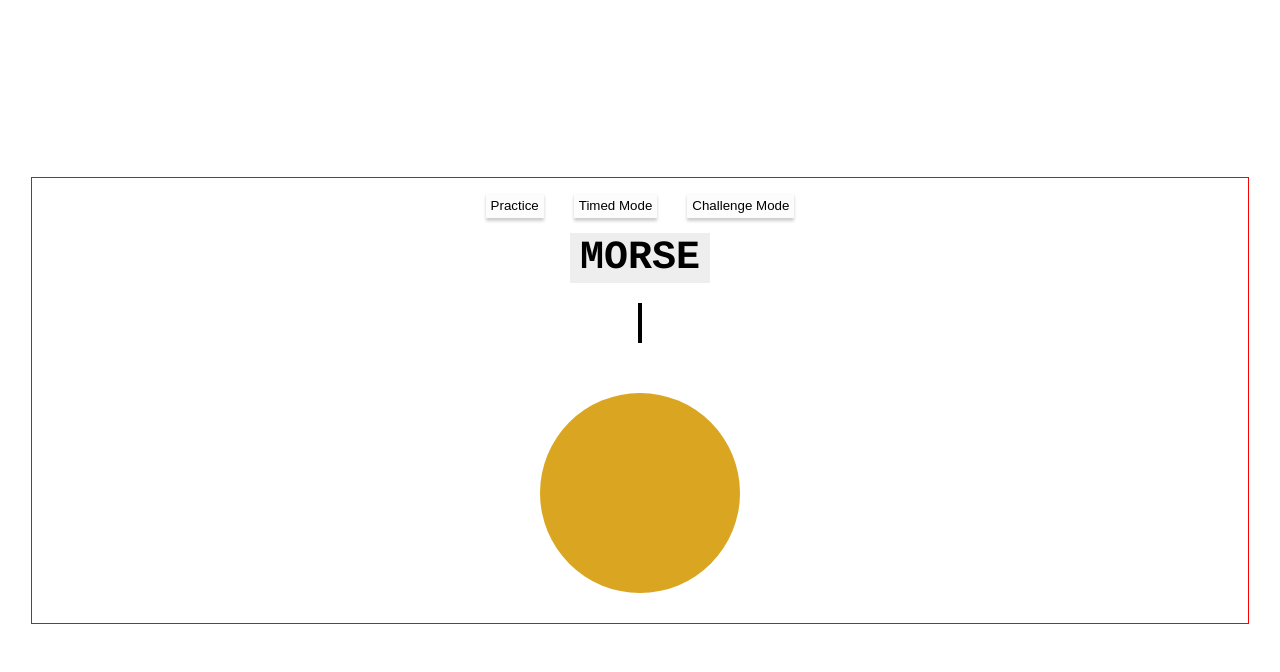
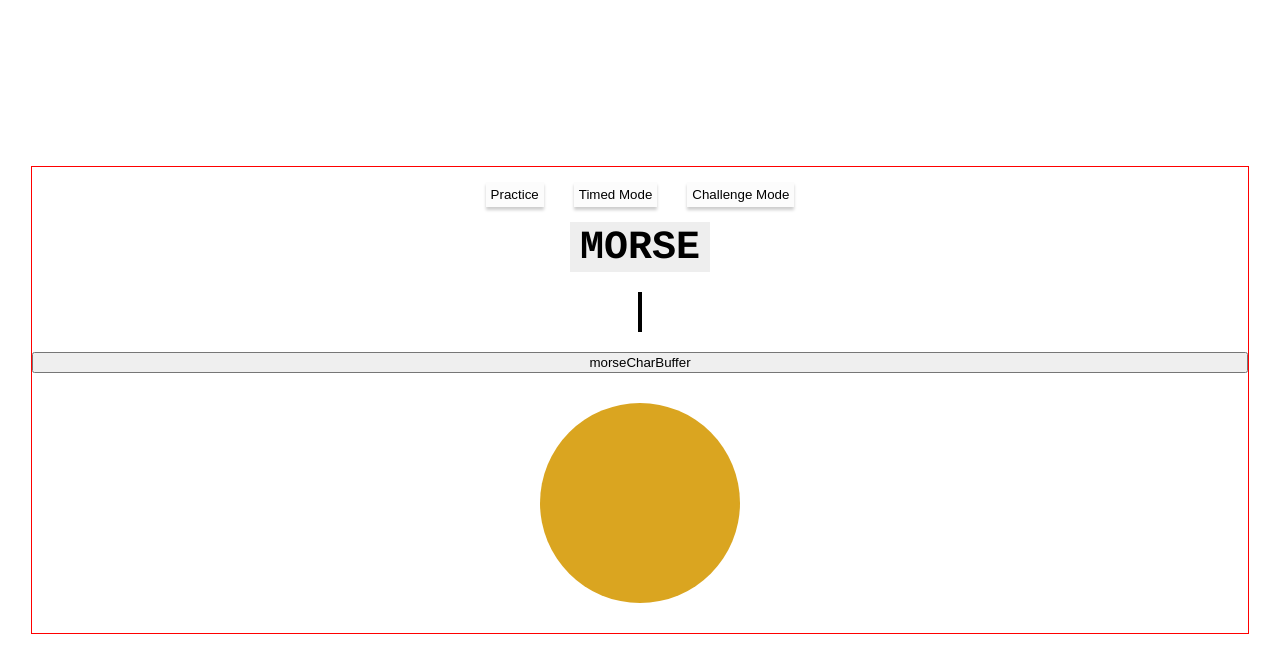
Before and after one commit to genemecija/learn-morse-code, a React (Create React App) app: page / in a window 1280 px wide. Both pictures are taken after a click on the button "Challenge Mode". Shown: the top 672 px of the page. Built offline with nearby package versions, Linux system fonts and the light colour scheme.

Commit message:
Challenge mode functionality progress

```diff
--- a/src/app-modes/ChallengeMode.js
+++ b/src/app-modes/ChallengeMode.js
@@ -12,6 +12,7 @@ function ChallengeMode() {
     return (
         <>
             <ChallengeDisplay buffer={morseCharBuffer} word="Morse" setMorseCharBuffer={setMorseCharBuffer}/>
+            <button onClick={() => console.log(morseCharBuffer)}>morseCharBuffer</button>
         </>
     );
 
--- /dev/null
+++ b/src/components/ChallengeBufferDisplay.js
@@ -0,0 +1,73 @@
+import React from "react"
+import DitDahDisplay from "./DitDahDisplay"
+import morseCode from '../data/morse-reverse.json'
+
+function ChallengeBufferDisplay(props) {
+
+    let ditDahs = []
+    let incorrectIndex = props.incorrectIndex
+
+    let morseLetters = props.buffer.split(' ')
+    if (incorrectIndex) {
+        console.log('incorrectIndex:', incorrectIndex);
+        for (let i in morseLetters) {
+            let letter = morseLetters[i]
+
+            if (Number(i) === incorrectIndex) {
+                ditDahs.push(letter.split('').map((ditdah,index) => <DitDahDisplay key={index} dd={ditdah}  className={"morseError"}/>))
+            } else {
+                console.log('i === incorrectIndex', i, incorrectIndex);
+                ditDahs.push(letter.split('').map((ditdah,index) => <DitDahDisplay key={index} dd={ditdah} className={""}/>))
+            }
+        }
+    } else {
+        ditDahs = props.buffer.split('').map((ditdah,index) => <DitDahDisplay key={index} dd={ditdah} />)
+        console.log('ditDahs:', typeof ditDahs, ditDahs.length, ditDahs);
+    }
+
+
+    let alphanumeric = ''
+    // if (props.buffer.includes(' ')) {
+
+    let letters = props.buffer.split(' ')
+
+    if (props.buffer === '') {}
+    else {
+        for (let i in letters) {
+            if (letters[i] === ' ') {
+                alphanumeric += ' '
+            } else {
+                if (morseCode[letters[i]] === undefined) {
+                    // alphanumeric += '[?]'
+                    alphanumeric += (letters[i] === '' ? '':'[?]')
+                } else {
+                    alphanumeric += morseCode[letters[i]]
+                }
+            }
+        }
+    }
+
+    // } else if (props.buffer !== '') {
+    //     let letters = props.buffer
+    //     if (morseCode[letters] === undefined) {
+    //         alphanumeric += '[?]'
+    //     } else {
+    //         alphanumeric += morseCode[letters]
+    //     }
+    // }
+
+    return (
+        <div id="challengeBufferDisplay">
+            <div id="ditDahs">
+                {ditDahs}
+            </div>
+            <div id="alphanumeric-container">
+                <div id="alphanumeric">
+                    {alphanumeric.toUpperCase()}
+                </div>
+            </div>
+        </div>
+    )
+}
+
+export default React.memo(ChallengeBufferDisplay)
--- a/src/components/ChallengeDisplay.js
+++ b/src/components/ChallengeDisplay.js
@@ -1,15 +1,16 @@
 import React from "react"
 // import DitDahDisplay from "./DitDahDisplay"
 import morseCode from '../data/morse-reverse.json'
-import MorseBufferDisplay from "./MorseBufferDisplay";
+import ChallengeBufferDisplay from "./ChallengeBufferDisplay";
 // import ChallengeWord from "./ChallengeWord";
 
 function ChallengeDisplay(props) {
     console.log('props.buffer:', props.buffer, '|END');
-    let morseLetters = props.buffer.split(' ')
+    let morseLetters = props.buffer.split('_').filter(l => l !== '')
     console.log('morseLetters:', morseLetters, morseLetters.length);
     let challengeLetters = props.word.split('')
     let correctIndexes = []
+    let incorrectIndex = null
 
     morseLetters.forEach((morseLetter, index) => {
         let morseAlpha = morseCode[morseLetter]
@@ -19,7 +20,11 @@ function ChallengeDisplay(props) {
             correctIndexes.push(index)
             console.log('MATCH', correctIndexes);
         } else {
-            console.log('MISMATCH: should be', challengeLetter, 'instead of', morseAlpha);
+            if (props.buffer.slice(-1) === "_") {
+                incorrectIndex = index
+                console.log('MISMATCH:', incorrectIndex, 'should be', challengeLetter, 'instead of', morseAlpha, '>', morseLetter);
+                // props.setMorseCharBuffer(morseLetters.slice(0,-1).join('_') + '_')
+            }
 
         }
         // else {
@@ -49,10 +54,13 @@ function ChallengeDisplay(props) {
     //     }
     // }
 
+
     let spannedWord = challengeLetters.map((letter,index) => {
         // console.log('correctIndexes',correctIndexes);
         // console.log('index',index);
-        let className = (correctIndexes.includes(index)) ? 'cLetter correct' : 'cLetter'
+        let className = 'cLetter'
+        className += (correctIndexes.includes(index)) ? ' correct' : ''
+        className += (incorrectIndex === index) ? ' morseError' : ''
         return (
             <span key={index} className={className} id={"chal"+index}>{letter}</span>
         )
@@ -63,7 +71,7 @@ function ChallengeDisplay(props) {
     return (
         <>
             <div id="challengeWord">{spannedWord}</div>
-            <MorseBufferDisplay buffer={props.buffer.replace(/\//g, ' ')} />
+            <ChallengeBufferDisplay buffer={props.buffer.slice(0,-1).replace(/_/g, ' ')} incorrectIndex={incorrectIndex} />
         </>
     )
 }
--- a/src/components/DitDahDisplay.js
+++ b/src/components/DitDahDisplay.js
@@ -2,7 +2,7 @@ import React from "react"
 
 function DitDahDisplay(props) {
     return (
-        <div className='ditDah'>
+        <div className={`ditDah ${props.className}`}>
             {props.dd}
         </div>
     )
--- a/src/css/App.css
+++ b/src/css/App.css
@@ -90,7 +90,7 @@ html, body {
       align-self: center;
 }
 
-#morseBufferDisplay {
+#morseBufferDisplay, #challengeBufferDisplay {
   display: -webkit-box;
   display: -ms-flexbox;
   display: flex;
@@ -102,7 +102,7 @@ html, body {
   margin-bottom: 20px;
 }
 
-#morseBufferDisplay #ditDahs {
+#morseBufferDisplay #ditDahs, #challengeBufferDisplay #ditDahs {
   width: 50%;
   padding-right: 5px;
   border-right: 2px solid #000;
@@ -118,7 +118,7 @@ html, body {
           justify-content: flex-end;
 }
 
-#morseBufferDisplay #ditDahs .ditDah {
+#morseBufferDisplay #ditDahs .ditDah, #challengeBufferDisplay #ditDahs .ditDah {
   background: #DDD;
   height: 40px;
   width: 30px !important;
@@ -140,7 +140,7 @@ html, body {
   font-weight: bold;
 }
 
-#morseBufferDisplay #alphanumeric-container {
+#morseBufferDisplay #alphanumeric-container, #challengeBufferDisplay #alphanumeric-container {
   border-left: 2px solid #000;
   padding-left: 5px;
   width: 50%;
@@ -149,14 +149,14 @@ html, body {
   display: flex;
 }
 
-#morseBufferDisplay #alphanumeric-container #alphanumeric {
+#morseBufferDisplay #alphanumeric-container #alphanumeric, #challengeBufferDisplay #alphanumeric-container #alphanumeric {
   font-size: 40px;
   font-family: 'Courier';
   font-weight: bold;
   background-color: transparent;
 }
 
-#morseBufferDisplay #alphanumeric-container #alphanumeric:first-child {
+#morseBufferDisplay #alphanumeric-container #alphanumeric:first-child, #challengeBufferDisplay #alphanumeric-container #alphanumeric:first-child {
   padding-left: 5px;
   padding-right: 5px;
 }
--- a/src/hooks/useTelegraph.js
+++ b/src/hooks/useTelegraph.js
@@ -98,8 +98,14 @@ function useTelegraph(mode = 'practice') {
             gapTime += 1
 
             // Gap between words
-            if (gapTime >= wordGapMaxTime && mode === 'practice') {
+            if (mode === 'practice' && gapTime >= wordGapMaxTime) {
                 setMorseCharBuffer(prev => prev + '/')
+                clearInterval(gapTimer)
+                gapTimer = 0
+                gapTime = 0
+            }
+            if (mode === 'challenge' && gapTime >= letterGapMinTime) {
+                setMorseCharBuffer(prev => prev + '_')
                 clearInterval(gapTimer)
                 gapTimer = 0
                 gapTime = 0
@@ -110,9 +116,12 @@ function useTelegraph(mode = 'practice') {
     function checkGapBetweenInputs() {
         // Check Gap between letters
 
-        if ((gapTime >= letterGapMinTime) &&
-            ((gapTime < wordGapMaxTime) || (mode === 'challenge'))) { // Practice mode || Challenge mode
-            setMorseCharBuffer(prev => prev + ' ')
+        if (gapTime >= letterGapMinTime && gapTime < wordGapMaxTime) {
+            if (mode === 'practice') {
+                setMorseCharBuffer(prev => prev + ' ')
+            } else if (mode === 'challenge') {
+                setMorseCharBuffer(prev => prev + '_')
+            }
             clearInterval(gapTimer)
             gapTimer = 0
         }
@@ -149,7 +158,7 @@ function useTelegraph(mode = 'practice') {
             }
             setMorseCharBuffer('')
         }
-
+        console.log('morseCharBuffer:', morseCharBuffer, '|');
         // CHALLENGE MODE: leave forward slash there; to be parsed by ChallengeDisplay.js
         // else if (morseCharBuffer.slice(-1) === '/' && mode === 'challenge') {
 
--- a/src/scss/App.scss
+++ b/src/scss/App.scss
@@ -63,7 +63,7 @@ html, body {
     text-transform: uppercase;
     align-self: center;
 }
-#morseBufferDisplay {
+#morseBufferDisplay, #challengeBufferDisplay {
     display: flex;
     justify-content: center;
     // border: 1px solid green;
```
Also changed, not shown: 1 other file (tests, documents, lock files or other folders).
